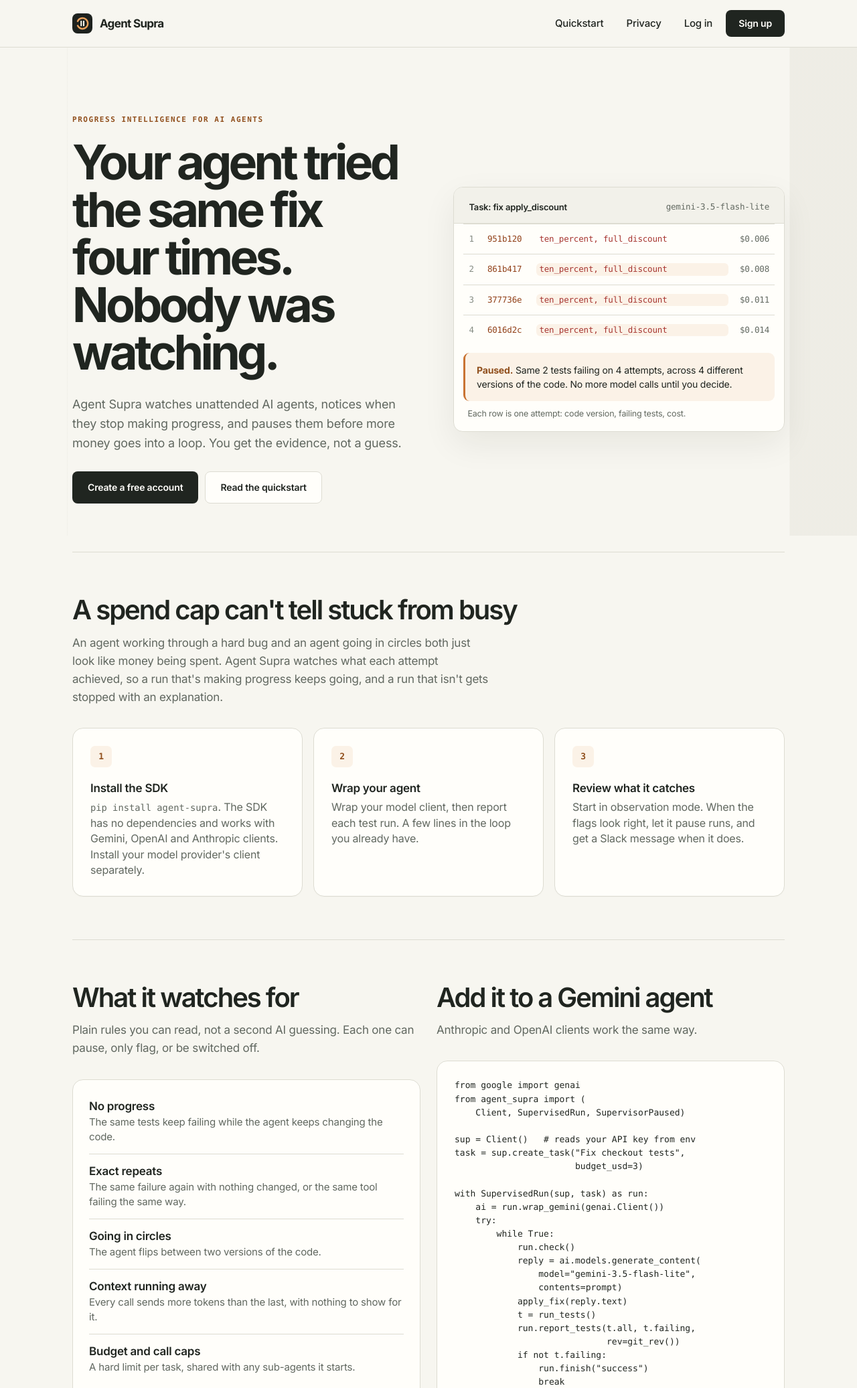
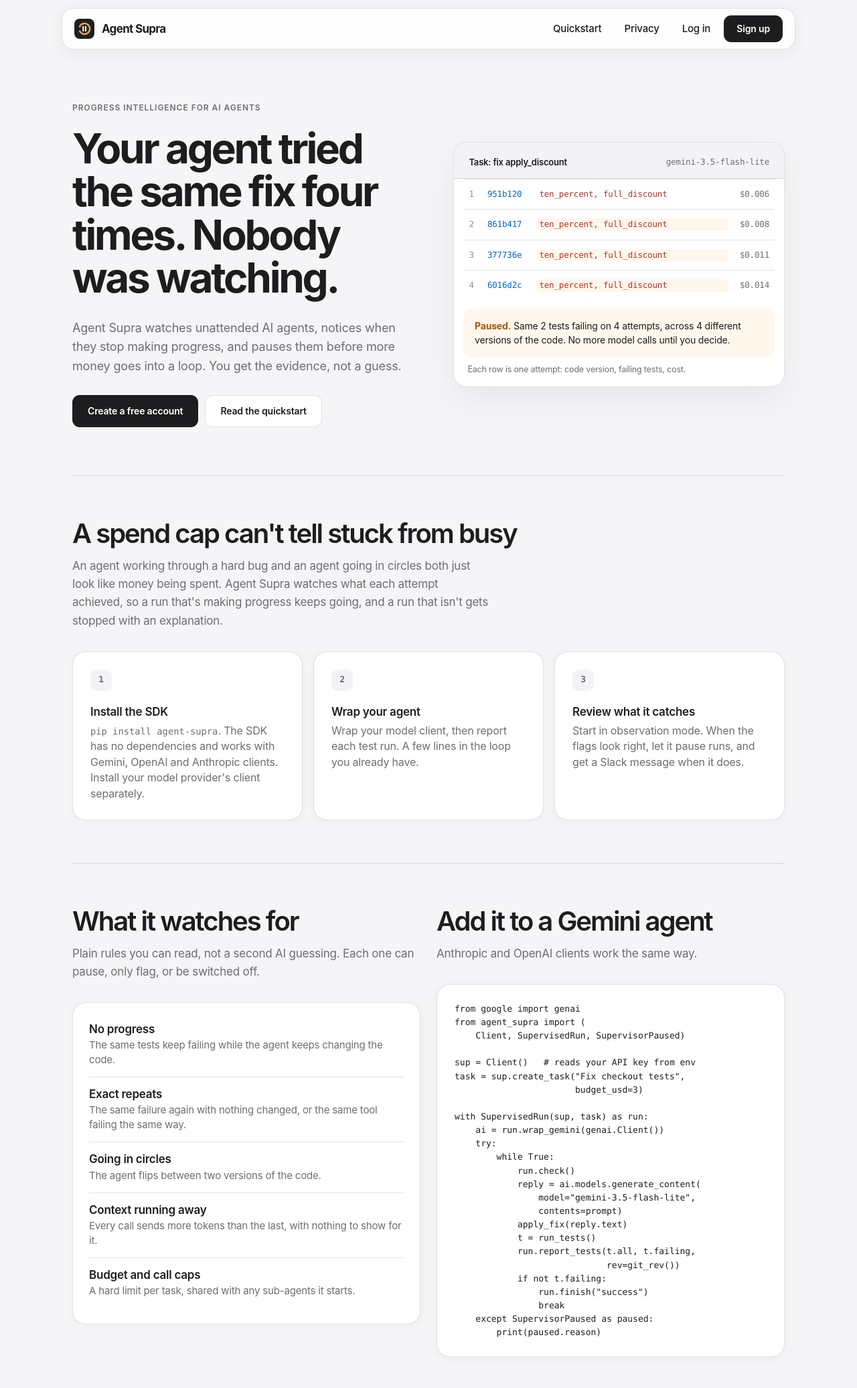
Before and after one commit to voidpusher/agent-supra, a FastAPI app: page / in a window 1280 px wide. Shown: the top 2073 px of the page at 67% size. Run offline with FastAPI, Linux system fonts and the light colour scheme.

Commit message:
Use neutral iOS-style surfaces across site

```diff
--- a/agent_supra/server/static/app.css
+++ b/agent_supra/server/static/app.css
@@ -1,45 +1,45 @@
-/* Agent Supra: quiet, precise operational UI. */
+/* Agent Supra: neutral iOS-style interface with color reserved for states. */
 
 :root {
-  --blue: #a34b20;
-  --green: #2f7651;
-  --orange: #c97332;
-  --red: #bb4640;
-  --orange-ink: #91501e;
-  --green-ink: #276544;
-  --red-ink: #a73530;
-  --blue-ink: #914018;
-  --label: #202520;
-  --label-2: #616860;
-  --label-3: #858c83;
-  --separator: #dddcd2;
-  --fill: #f2f1ea;
-  --fill-2: #e9e8df;
-  --canvas: #f7f6f0;
-  --glass: #fffefa;
-  --glass-strong: #fffefa;
-  --selected: #fffefa;
-  --selected-shadow: none;
-  --row-hit: #fbf2e7;
-  --button-bg: #202520;
-  --button-fg: #fffefa;
-  --r-lg: 16px;
-  --r-md: 12px;
-  --r-sm: 9px;
-  --sans: "Inter", -apple-system, BlinkMacSystemFont, "Segoe UI", sans-serif;
+  --blue: #007aff;
+  --green: #34c759;
+  --orange: #ff9500;
+  --red: #ff3b30;
+  --orange-ink: #a95500;
+  --green-ink: #1f7a3b;
+  --red-ink: #bd2f28;
+  --blue-ink: #0064d2;
+  --label: #1d1d1f;
+  --label-2: #6e6e73;
+  --label-3: #8e8e93;
+  --separator: rgba(60, 60, 67, .15);
+  --fill: #f2f2f7;
+  --fill-2: #e5e5ea;
+  --canvas: #f5f5f7;
+  --glass: #ffffff;
+  --glass-strong: #ffffff;
+  --selected: #ffffff;
+  --selected-shadow: 0 1px 3px rgba(0, 0, 0, .06);
+  --row-hit: #fff7ec;
+  --button-bg: #1d1d1f;
+  --button-fg: #ffffff;
+  --r-lg: 20px;
+  --r-md: 16px;
+  --r-sm: 12px;
+  --sans: -apple-system, BlinkMacSystemFont, "SF Pro Text", "SF Pro Display", "Inter", "Segoe UI", sans-serif;
   --mono: ui-monospace, "SF Mono", SFMono-Regular, Menlo, Consolas, monospace;
   color-scheme: light;
 }
 
 @media (prefers-color-scheme: dark) {
   :root {
-    --blue: #e3a36b; --green: #6cc597; --orange: #e1a161; --red: #e47770;
-    --orange-ink: #eeb077; --green-ink: #83d3a6; --red-ink: #f18d85; --blue-ink: #e8aa75;
-    --label: #f2f0e8; --label-2: #aeb5aa; --label-3: #858f83;
-    --separator: #343a33; --fill: #242b24; --fill-2: #313a31;
-    --canvas: #141a16; --glass: #1e251f; --glass-strong: #252d26;
-    --selected: #313a31; --row-hit: #352b20;
-    --button-bg: #e6a66a; --button-fg: #191d18;
+    --blue: #0a84ff; --green: #30d158; --orange: #ff9f0a; --red: #ff453a;
+    --orange-ink: #ffb849; --green-ink: #66db8a; --red-ink: #ff7770; --blue-ink: #78b7ff;
+    --label: #f5f5f7; --label-2: #a1a1a6; --label-3: #77777d;
+    --separator: rgba(235, 235, 245, .13); --fill: #2c2c2e; --fill-2: #3a3a3c;
+    --canvas: #0b0b0d; --glass: #1c1c1e; --glass-strong: #242426;
+    --selected: #303034; --row-hit: #30261c;
+    --button-bg: #f5f5f7; --button-fg: #171719;
     color-scheme: dark;
   }
 }
@@ -52,8 +52,7 @@ body {
   font: 400 16px/1.47 var(--sans); letter-spacing: -0.011em;
   -webkit-font-smoothing: antialiased; -moz-osx-font-smoothing: grayscale;
 }
-body::before { content: ""; position: fixed; inset: 0; z-index: -1; pointer-events: none;
-  background: linear-gradient(90deg, transparent calc(50% - 540px), color-mix(in srgb, var(--separator) 35%, transparent) calc(50% - 540px), transparent calc(50% - 539px), transparent calc(50% + 539px), color-mix(in srgb, var(--separator) 35%, transparent) calc(50% + 540px)); }
+body::before { display: none; }
 a { color: var(--blue-ink); text-decoration: none; }
 a:hover { text-decoration: underline; text-underline-offset: 3px; }
 :focus-visible { outline: 2px solid var(--orange); outline-offset: 3px; }
@@ -73,14 +72,18 @@ p { margin: 0 0 0.75em; }
   position: relative;
   background: var(--glass);
   border: 1px solid var(--separator);
-  box-shadow: 0 1px 1px rgba(20, 30, 20, 0.025);
+  box-shadow: 0 2px 14px rgba(0, 0, 0, .035);
 }
 
 /* ---------- navigation ---------- */
-.topbar, .landing header { position: sticky; top: 0; z-index: 20; padding: 0; background: var(--canvas); border-bottom: 1px solid var(--separator); }
+.topbar, .landing header { position: sticky; top: 12px; z-index: 20; padding: 0 12px; background: transparent; border: 0; }
 .topbar .wrap, .landing header .wrap {
-  display: flex; align-items: center; gap: 18px; min-height: 70px; border: 0; border-radius: 0;
-  padding: 0 28px; max-width: 1120px; background: transparent; box-shadow: none;
+  display: flex; align-items: center; gap: 18px; min-height: 62px; border-radius: 18px;
+  padding: 0 18px; max-width: 1096px;
+  background: color-mix(in srgb, var(--glass) 82%, transparent);
+  -webkit-backdrop-filter: blur(22px) saturate(145%);
+  backdrop-filter: blur(22px) saturate(145%);
+  box-shadow: 0 5px 24px rgba(0, 0, 0, .06);
 }
 .landing header .wrap { justify-content: space-between; }
 .brand { display: inline-flex; align-items: center; gap: 11px; font-weight: 700; font-size: 17px;
@@ -206,7 +209,7 @@ textarea { font-family: var(--mono); font-size: 14px; min-height: 96px; resize:
 .btn {
   display: inline-flex; align-items: center; justify-content: center; gap: 6px; cursor: pointer;
   font: inherit; font-size: 14px; font-weight: 600; letter-spacing: -0.012em; text-decoration: none;
-  min-height: 40px; padding: 0 18px; border-radius: 8px; border: 1px solid transparent;
+  min-height: 40px; padding: 0 18px; border-radius: 11px; border: 1px solid transparent;
   background: var(--button-bg); color: var(--button-fg);
   transition: transform 0.12s ease, background 0.12s ease;
 }
@@ -245,15 +248,15 @@ pre.snippet { font-family: var(--mono); font-size: 13.5px; line-height: 1.55; ma
 
 /* ---------- landing ---------- */
 .landing main.wrap { padding-top: 0; }
-.eyebrow { color: var(--orange-ink); font-family: var(--mono); font-size: 11px; font-weight: 700; letter-spacing: .14em; text-transform: uppercase; margin-bottom: 20px; }
-.hero { display: grid; grid-template-columns: minmax(0, 1.03fr) minmax(0, 1fr); gap: 60px; align-items: center; padding: 100px 0 72px; }
-.hero h1 { font-size: clamp(46px, 5.6vw, 72px); font-weight: 700; letter-spacing: -0.065em; line-height: .99;
+.eyebrow { color: var(--label-2); font-size: 12px; font-weight: 600; letter-spacing: .08em; text-transform: uppercase; margin-bottom: 20px; }
+.hero { display: grid; grid-template-columns: minmax(0, 1.03fr) minmax(0, 1fr); gap: 60px; align-items: center; padding: 90px 0 72px; }
+.hero h1 { font-size: clamp(44px, 5vw, 62px); font-weight: 700; letter-spacing: -0.052em; line-height: 1.04;
   margin-bottom: 28px; max-width: 13ch; }
 .hero .lede { font-size: 18px; line-height: 1.6; color: var(--label-2); max-width: 48ch; margin-bottom: 28px; letter-spacing: -0.01em; }
 .hero .btn { min-height: 48px; padding: 0 22px; font-size: 14px; }
 @media (max-width: 900px) { .hero { grid-template-columns: minmax(0, 1fr); gap: 36px; padding: 40px 0 64px; } }
 
-.trace { margin: 0; border-radius: 14px; overflow: hidden; font-size: 13.5px; box-shadow: 0 18px 50px rgba(35, 28, 16, .07); }
+.trace { margin: 0; border-radius: var(--r-lg); overflow: hidden; font-size: 13.5px; box-shadow: 0 18px 50px rgba(0, 0, 0, .06); }
 .trace-head { display: flex; justify-content: space-between; gap: 12px; padding: 20px 22px 14px;
   font-size: 13px; font-weight: 600; color: var(--label); background: var(--fill); border-bottom: 1px solid var(--separator); }
 .trace-head .model { color: var(--label-2); font-weight: 500; font-family: var(--mono); font-size: 12.5px; }
@@ -264,8 +267,8 @@ pre.snippet { font-family: var(--mono); font-size: 13.5px; line-height: 1.55; ma
 .trace-row .fail { color: var(--red-ink); white-space: nowrap; overflow: hidden; text-overflow: ellipsis; }
 .trace-row .cost { text-align: right; color: var(--label-2); }
 .trace-row.same .fail { background: var(--row-hit); border-radius: 6px; padding: 0 4px; margin: 0 -4px; }
-.trace-stop { margin: 12px 14px 0; padding: 15px 17px; border-radius: 9px; font-size: 14px; line-height: 1.5;
-  background: var(--row-hit); border-left: 3px solid var(--orange); }
+.trace-stop { margin: 12px 14px 0; padding: 15px 17px; border-radius: 12px; font-size: 14px; line-height: 1.5;
+  background: var(--row-hit); }
 .trace-stop strong { color: var(--orange-ink); }
 .trace figcaption { font-size: 12.5px; color: var(--label-2); padding: 10px 20px 16px; }
 @media (prefers-reduced-motion: no-preference) {
@@ -284,8 +287,8 @@ pre.snippet { font-family: var(--mono); font-size: 13.5px; line-height: 1.55; ma
 .steps { list-style: none; padding: 0; margin: 0; display: grid; grid-template-columns: repeat(auto-fit, minmax(240px, 1fr)); gap: 16px; counter-reset: step; }
 .steps li { counter-increment: step; border-radius: var(--r-lg); padding: 26px; }
 .steps li > h3::before { content: counter(step); display: grid; place-items: center; width: 32px; height: 32px;
-  border-radius: 7px; margin-bottom: 20px; font-family: var(--mono); font-size: 13px; font-weight: 700; color: var(--orange-ink);
-  background: var(--row-hit); }
+  border-radius: 10px; margin-bottom: 20px; font-family: var(--mono); font-size: 13px; font-weight: 700; color: var(--label-2);
+  background: var(--fill); }
 .steps h3 { margin-bottom: 6px; }
 .steps p { margin: 0; }
 .rules { display: grid; gap: 0; }
--- a/agent_supra/server/templates/base.html
+++ b/agent_supra/server/templates/base.html
@@ -8,9 +8,9 @@
 <link rel="preconnect" href="https://fonts.gstatic.com" crossorigin>
 <!-- Apple devices use SF Pro (system font). Inter is the closest match elsewhere. -->
 <link href="https://fonts.googleapis.com/css2?family=Inter:wght@400;500;600;700&display=swap" rel="stylesheet">
-<meta name="theme-color" content="#f7f6f0" media="(prefers-color-scheme: light)">
-<meta name="theme-color" content="#141a16" media="(prefers-color-scheme: dark)">
-<link rel="stylesheet" href="/static/app.css?v=2">
+<meta name="theme-color" content="#f5f5f7" media="(prefers-color-scheme: light)">
+<meta name="theme-color" content="#0b0b0d" media="(prefers-color-scheme: dark)">
+<link rel="stylesheet" href="/static/app.css?v=3">
 <link rel="icon" type="image/svg+xml" href="/static/agent-supra-mark.svg?v=2">
 {% block head %}{% endblock %}
 </head>
```
Also changed, not shown: other parts of agent_supra/server/static/app.css (+17 -11 lines).
